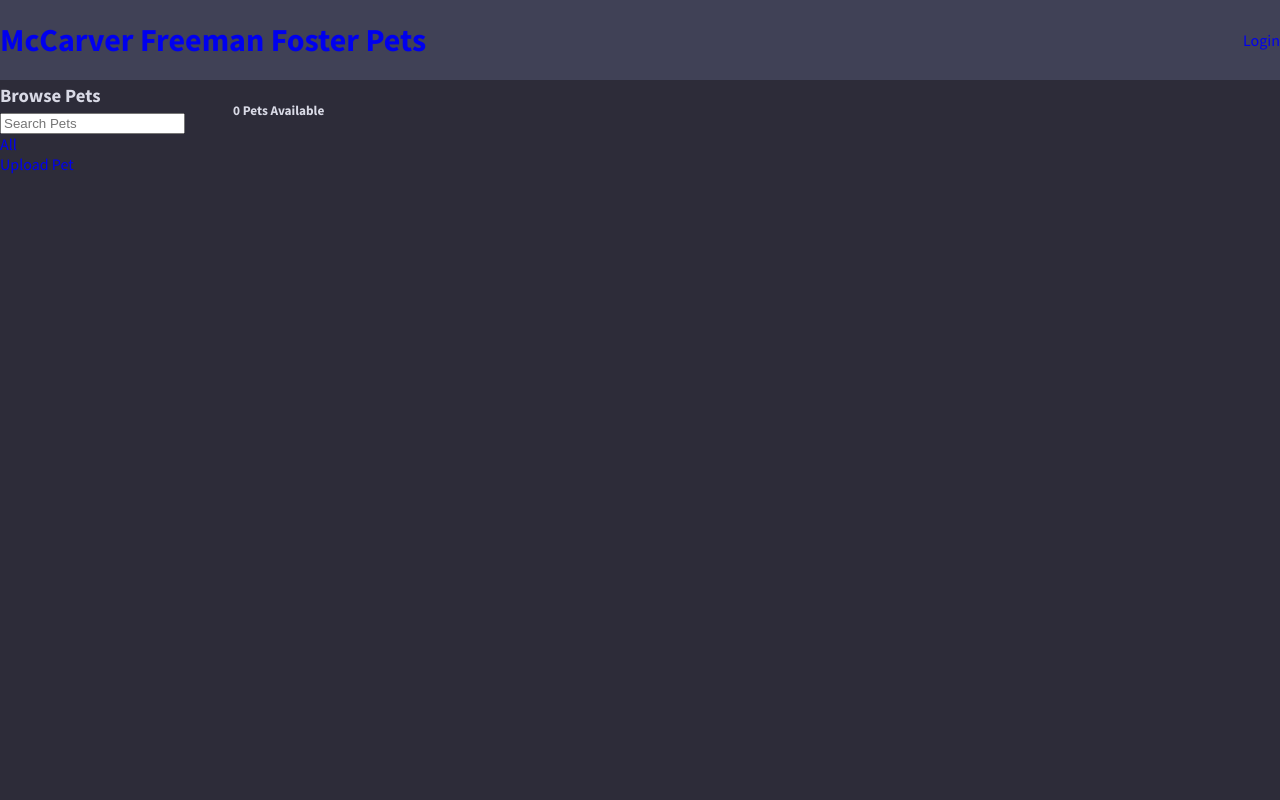
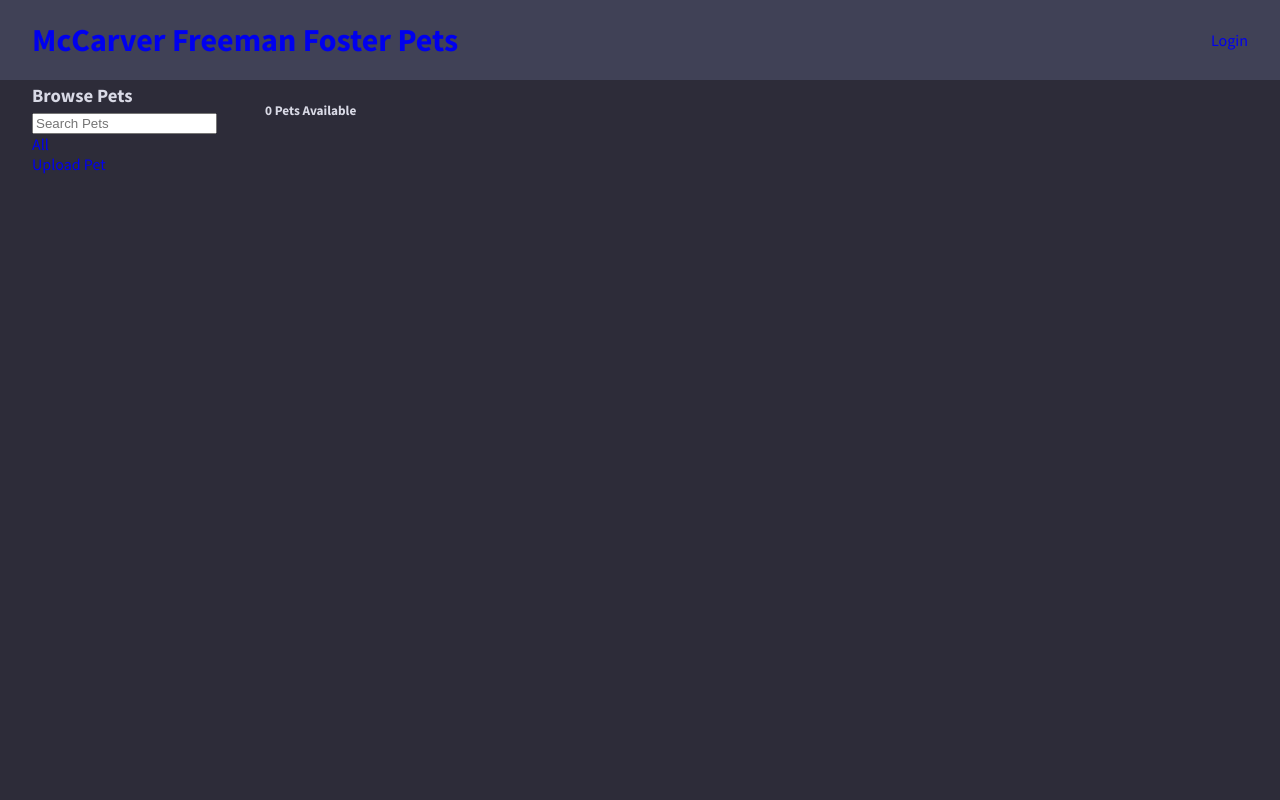
Before and after one commit to jsmccarver/Freeman-Pet-Shop, a Django app: page / in a window 1280 px wide. Run offline with Django 4.2, Linux system fonts and the light colour scheme; data that the repository does not hold is empty.

Commit message:
small spacing fix

```diff
--- a/static/main.css
+++ b/static/main.css
@@ -4,6 +4,7 @@ body {
   padding: 0px;
   margin: 0px;
   color: #d9dae6;
+  overflow-x: hidden;
 }
 h1,
 h2,
@@ -35,6 +36,7 @@ a:visited {
   align-items: center;
   justify-content: space-between !important;
   margin: 0 auto;
+  padding: 0 2rem;
 }
 .container {
   background-color: #2d2c39;
@@ -47,6 +49,7 @@ a:visited {
   max-width: 1500px;
   grid-template-columns: 1fr 10fr;
   gap: 3rem;
+  padding: 0 2rem;
   margin: 0 auto;
 }
 .type-list {
```
